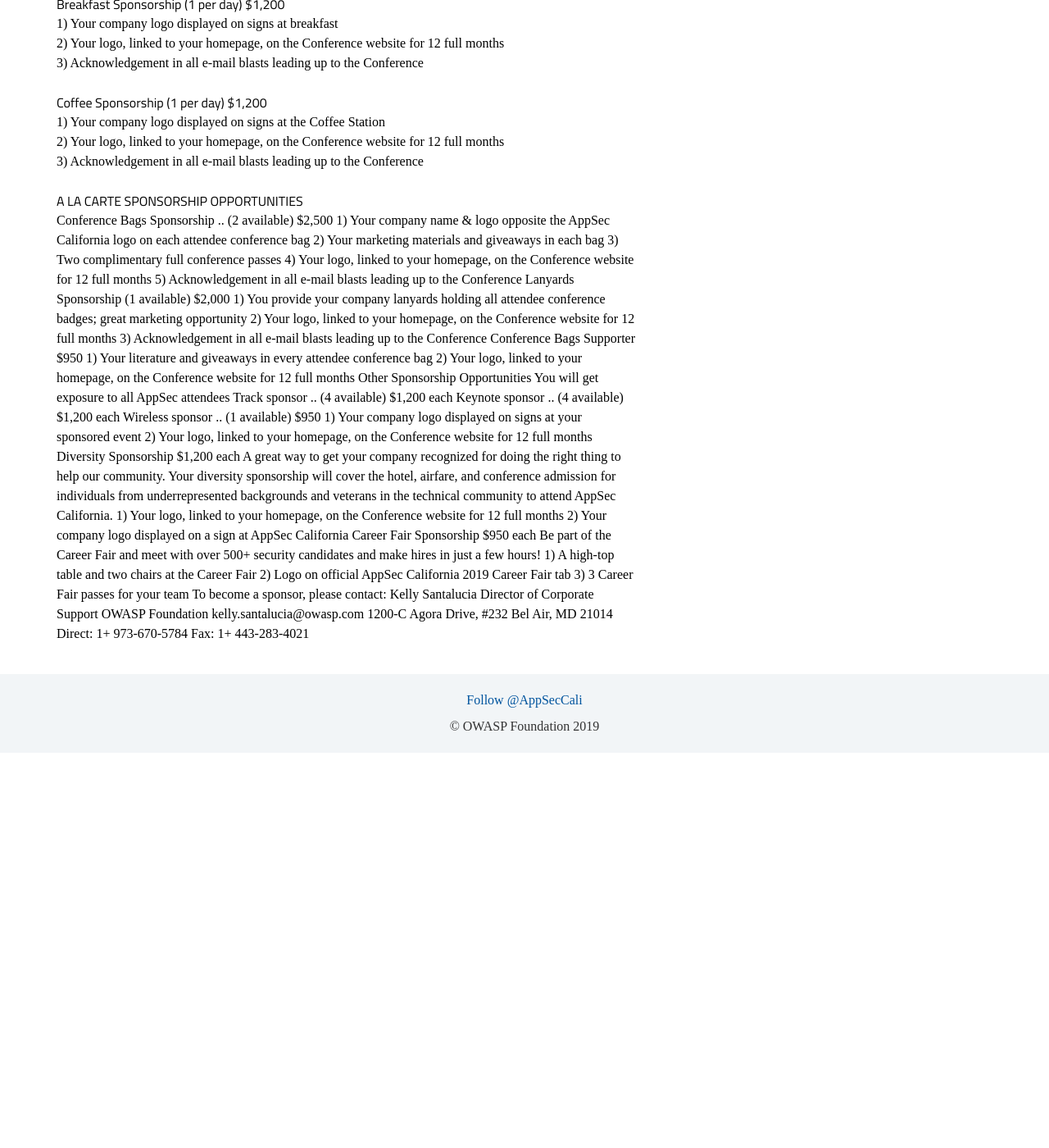
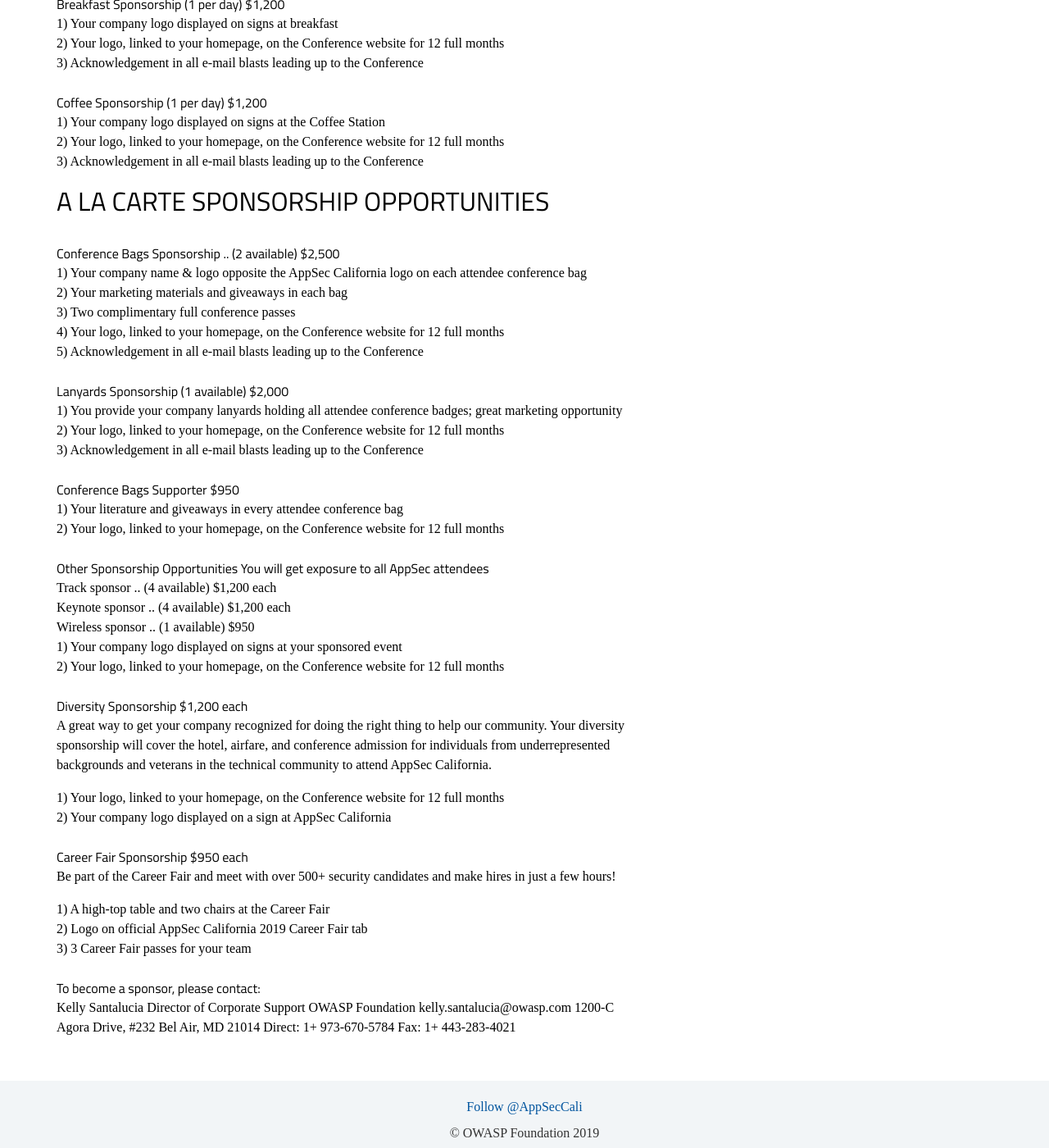
Before and after one commit to OWASP/2020-appseccalifornia, a Jekyll site: the page built from sponsors/index.html, in a window 1280 px wide and 1400 px high, scrolled down 2319 px. Shown: the whole window at 82% size. Built offline with Jekyll 4.4.1, drawn with Linux system fonts in a browser that asks for light colours; some web fonts are replaced; comment, search, counter and statistics services are not loaded; before the commit the page ends 3237 px from its top, so only the background shows below that.

Commit message:
added more formatting on sponsor page

```diff
--- a/sponsors/index.html
+++ b/sponsors/index.html
@@ -113,39 +113,59 @@
 3) Acknowledgement in all e-mail blasts leading up to the Conference
 </pre>
 <br>
-<h3>A LA CARTE SPONSORSHIP OPPORTUNITIES</h3>
-Conference Bags Sponsorship .. (2 available) $2,500
+<h2>A LA CARTE SPONSORSHIP OPPORTUNITIES</h2>
+<br>
+<h3>Conference Bags Sponsorship .. (2 available) $2,500</h3>
+<pre>
 1) Your company name & logo opposite the AppSec California logo on each attendee conference bag
 2) Your marketing materials and giveaways in each bag
 3) Two complimentary full conference passes
 4) Your logo, linked to your homepage, on the Conference website for 12 full months
 5) Acknowledgement in all e-mail blasts leading up to the Conference
-Lanyards Sponsorship (1 available) $2,000
+</pre>
+<br>
+<h3>Lanyards Sponsorship (1 available) $2,000</h3>
+<pre>
 1) You provide your company lanyards holding all attendee conference badges; great marketing opportunity
 2) Your logo, linked to your homepage, on the Conference website for 12 full months
 3) Acknowledgement in all e-mail blasts leading up to the Conference
-Conference Bags Supporter $950
+</pre>
+<br>
+<h3>Conference Bags Supporter $950</h3>
+<pre>
 1) Your literature and giveaways in every attendee conference bag
 2) Your logo, linked to your homepage, on the Conference website for 12 full months
-Other Sponsorship Opportunities You will get exposure to all AppSec attendees
+</pre>
+<br>
+<h3>Other Sponsorship Opportunities You will get exposure to all AppSec attendees</h3>
+<pre>
 Track sponsor .. (4 available) $1,200 each
 Keynote sponsor .. (4 available) $1,200 each
 Wireless sponsor .. (1 available) $950
 1) Your company logo displayed on signs at your sponsored event
 2) Your logo, linked to your homepage, on the Conference website for 12 full months
-Diversity Sponsorship $1,200 each
-A great way to get your company recognized for doing the right thing to help our community. Your diversity
+</pre>
+<br>
+<h3>Diversity Sponsorship $1,200 each</h3>
+<p>A great way to get your company recognized for doing the right thing to help our community. Your diversity
 sponsorship will cover the hotel, airfare, and conference admission for individuals from underrepresented
-backgrounds and veterans in the technical community to attend AppSec California.
+backgrounds and veterans in the technical community to attend AppSec California.</p>
+<pre>
 1) Your logo, linked to your homepage, on the Conference website for 12 full months
 2) Your company logo displayed on a sign at AppSec California
-Career Fair Sponsorship $950 each
-Be part of the Career Fair and meet with over 500+ security candidates and make hires in just a few hours!
+</pre>
+<br>
+<h3>Career Fair Sponsorship $950 each</h3>
+<p>Be part of the Career Fair and meet with over 500+ security candidates and make hires in just a few hours!</p>
+<pre>
 1) A high-top table and two chairs at the Career Fair
 2) Logo on official AppSec California 2019 Career Fair tab
 3) 3 Career Fair passes for your team
-
-To become a sponsor, please contact: Kelly Santalucia
+</pre>
+<br>
+<h3>To become a sponsor, please contact:</h3>
+<p>
+Kelly Santalucia
 Director of Corporate Support
 OWASP Foundation
 kelly.santalucia@owasp.com
@@ -154,6 +174,7 @@
 Bel Air, MD 21014
 Direct: 1+ 973-670-5784
 Fax: 1+ 443-283-4021
+</p>
 </div>
 <div class="column">
 <img src="../assets/images/vendor1.jpg" align="right" width="75%">
```
